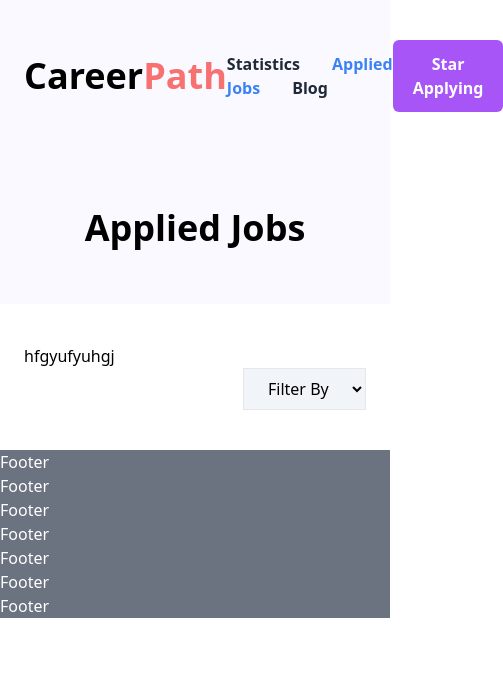
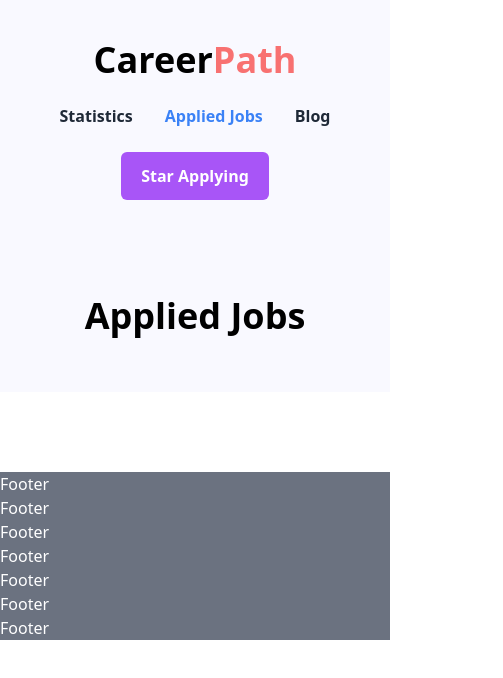
Before and after one commit to hasibahamedsakib/career-path, a React (Vite) app: page /applied-jobs in a window 390 px wide. Shown: the top 678 px of the page, 503 px wide, since content can reach past the window. Built offline with nearby package versions, Linux system fonts and the light colour scheme.

Commit message:
Filterd job funcitionlity is added

```diff
--- a/public/featuredJobs.json
+++ b/public/featuredJobs.json
@@ -8,6 +8,7 @@
             "Remote",
             "Full Time"
         ],
+        "remote_or_onsite": "Remote",
         "location": "Dhaka, Bangladesh",
         "salary": "100K - 150K",
         "description": "A Technical Database Engineer designer is responsible for designing and creating engaging and effective interfaces for software and web applications. This includes designing the layout, visual design, and interactivity of the user interface.",
@@ -26,6 +27,7 @@
             "Onsite",
             "Full Time"
         ],
+        "remote_or_onsite": "Onsite",
         "location": "Dhaka, Bangladesh",
         "salary": "120K - 150K",
         "description": "A Senior Product Designer is responsible for designing and creating engaging and effective interfaces for software and web applications. This includes designing the layout, visual design, and interactivity of the user interface.",
@@ -44,6 +46,7 @@
             "Onsite",
             "Full Time"
         ],
+        "remote_or_onsite": "Onsite",
         "location": "Dublin",
         "salary": "140K - 160K",
         "description": "A Software Engineer is responsible for designing and creating engaging and effective interfaces for software and web applications. This includes designing the layout, visual design, and interactivity of the user interface.",
@@ -62,6 +65,7 @@
             "Remote",
             "Full Time"
         ],
+        "remote_or_onsite": "Remote",
         "location": "Ireland",
         "salary": "140K - 160K",
         "description": "ASoftware Engineer is responsible for designing and creating engaging and effective interfaces for software and web applications. This includes designing the layout, visual design, and interactivity of the user interface.",
@@ -80,6 +84,7 @@
             "Onsite",
             "Full Time"
         ],
+        "remote_or_onsite": "Onsite",
         "location": "USA",
         "salary": "100K - 120K",
         "description": "A Backend Engineer is responsible for designing and creating engaging and effective interfaces for software and web applications. This includes designing the layout, visual design, and interactivity of the user interface.",
@@ -98,6 +103,7 @@
             "Remote",
             "Full Time"
         ],
+        "remote_or_onsite": "Remote",
         "location": "Dhaka, Bangladesh",
         "salary": "130K - 150K",
         "description": "A Frontend Developer is responsible for designing and creating engaging and effective interfaces for software and web applications. This includes designing the layout, visual design, and interactivity of the user interface.",
--- a/src/Components/AppliedJobs/AppliedJobs.jsx
+++ /dev/null
@@ -1,80 +0,0 @@
-import React, { useEffect, useState } from "react";
-import { getShoppingCart } from "../../utilities/fakedb";
-import ShowJobs from "./ShowJobs";
-
-const AppliedJobs = () => {
-  const [totalJobs, setTotalJobs] = useState([]);
-  const [select, setSelect] = useState("");
-  const [filterJob, setFilterJobs] = useState([]);
-  const [newFilter, setNewFilter] = useState([]);
-
-  useEffect(() => {
-    fetch("featuredJobs.json")
-      .then((res) => res.json())
-      .then((jobs) => {
-        let allJobs = [];
-        const storeJobs = getShoppingCart();
-        for (const id in storeJobs) {
-          const job = jobs.find((pd) => pd.id === +id);
-          if (job) {
-            allJobs.push(job);
-          }
-          setTotalJobs(allJobs);
-          setFilterJobs(allJobs);
-        }
-      });
-
-    // const filteredJobs = (mapJobs) => {
-    //   const { jobType } = mapJobs;
-    //   let myJob = [];
-    //   if (jobType[0] == select) {
-    //     let newJob = totalJobs.filter((job) => job.id == mapJobs.id);
-    //     // myJob.push(newJob[0]);
-    //     console.log(newJob);
-    //   }
-    // };
-  }, []);
-
-  const filteredJobs = (mapJobs) => {
-    // console.log(mapJobs);
-    const { jobType } = mapJobs;
-
-    if (jobType[0] == select) {
-      let newJob = totalJobs.filter((job) => job.jobType == jobType);
-      const newObj = newJob[0];
-      // ary.push(newJob);
-      useEffect(() => {
-        setNewFilter(Array(newObj));
-      }, []);
-    }
-  };
-  console.log(newFilter);
-
-  return (
-    <div>
-      <h1 className="text-center text-4xl bg-[#f9f9ff] p-14  font-bold ">
-        Applied Jobs
-      </h1>
-      <div className="container">
-        <span className="bg-[url('./src/assets/All Images/Vector-1.png')]">
-          hfgyufyuhgj
-        </span>
-        <div className="text-right">
-          <select
-            onChange={(e) => setSelect(e.target.value)}
-            className="border px-5 py-2 bg-slate-100 outline-none"
-          >
-            <option>Filter By </option>
-            <option value="Remote">Remote</option>
-            <option value="Onsite">Onsite</option>
-          </select>
-        </div>
-        {filterJob &&
-          filterJob?.map((job, indx) => <ShowJobs key={indx} jobs={job} />)}
-        {filterJob && filterJob?.map((job, indx) => filteredJobs(job))}
-      </div>
-    </div>
-  );
-};
-
-export default AppliedJobs;
--- a/src/Components/FilteredJobs/FilteredJobs.jsx
+++ b/src/Components/FilteredJobs/FilteredJobs.jsx
@@ -4,24 +4,8 @@ import ShowJobs from "../AppliedJobs/ShowJobs";
 
 const AppliedJobs = () => {
   const [totalJobs, setTotalJobs] = useState([]);
-  const [getJob, setGetJob] = useState([]);
-  const [select, setSelect] = useState("");
-  const [filterJob, setFilterJobs] = useState([]);
+
   const storeJobs = getShoppingCart();
-
-  // let myJob = [];
-  // const filteredJobs = (mapJobs) => {
-  //   const { jobType } = mapJobs;
-
-  //   if (jobType[0] == select) {
-  //     let newJob = allJobs.filter((job) => job.jobType[0] === jobType[0]);
-
-  //     if (newJob) {
-
-  //       // myJob.push(newJob);
-  //     }
-  //   }
-  // };
 
   useEffect(() => {
     fetch("/featuredJobs.json")
@@ -37,16 +21,15 @@ const AppliedJobs = () => {
     }
   }
 
-  let fJob = getJob.filter((job) => job.jobType[0] === select);
-  useEffect(() => {
-    if (allJobs) {
-      setGetJob(allJobs);
-    }
-    if (fJob) {
-      setFilterJobs([...filterJob, fJob]);
-    }
-  }, [totalJobs, select]);
-  console.log(filterJob);
+  //set filter onsite or Remote step-1
+  const [selectedFilter, setSelectedFilter] = useState("");
+  function handleFilterChange(event) {
+    setSelectedFilter(event.target.value);
+  }
+
+  const filteredJobs = selectedFilter
+    ? allJobs.filter((job) => job.remote_or_onsite === selectedFilter)
+    : allJobs;
 
   return (
     <div>
@@ -55,17 +38,27 @@ const AppliedJobs = () => {
       </h1>
       <div className="container">
         <div className="text-right">
-          <select
-            onChange={(e) => setSelect(e.target.value)}
-            className="border px-5 py-2 bg-slate-100 outline-none"
-          >
-            <option>Filter By </option>
-            <option value="Remote">Remote</option>
-            <option value="Onsite">Onsite</option>
-          </select>
+          {allJobs.length > 0 ? (
+            <div className="flex justify-end">
+              <select
+                className="select select-primary  max-w-xs bg-slate-100 outline-none py-3 px-5 rounded-md"
+                onChange={handleFilterChange}
+                value={selectedFilter}
+              >
+                <option disabled value="">
+                  Filter
+                </option>
+                <option value="Onsite">Onsite</option>
+                <option value="Remote">Remote</option>
+              </select>
+            </div>
+          ) : (
+            ""
+          )}
         </div>
-        {getJob &&
-          getJob?.map((job, indx) => <ShowJobs key={indx} jobs={job} />)}
+        {filteredJobs.map((job) => (
+          <ShowJobs key={job.id} jobs={job} />
+        ))}
       </div>
     </div>
   );
--- a/src/Components/FilteredJobs/NewData.jsx
+++ /dev/null
@@ -1,21 +0,0 @@
-import React from "react";
-
-const NewData = ({ data }) => {
-  console.log(data);
-  return (
-    <div>
-      <div>
-        <h1 className="text-center text-4xl bg-[#f9f9ff] p-14  font-bold ">
-          Applied Jobs
-        </h1>
-        <div className="container">
-          {/* {data?.map((job, indx) => (
-            <ShowJobs key={indx} jobs={job} />
-          ))} */}
-        </div>
-      </div>
-    </div>
-  );
-};
-
-export default NewData;
--- a/src/Components/Header/Header.jsx
+++ b/src/Components/Header/Header.jsx
@@ -3,20 +3,20 @@ import headerImg from "../../assets/All Images/Header.png";
 const Header = () => {
   return (
     <div className="bg-[#f9f9ff]">
-      <div className="container flex justify-between items-center">
+      <div className="container flex justify-between items-center flex-col md:flex-row">
         <div>
-          <h1 className="text-7xl font-semibold w-[570px] leading-[90px]">
+          <h1 className="md:text-7xl text-4xl font-semibold md:w-[570px] sm:w-full md:leading-[90px]">
             One Step <br /> Closer To Your <br />
             <span className="text-purple-400">Dream Job</span>
           </h1>
-          <p className="text-slate-600 w-[500px] my-6 font-semibold">
+          <p className="text-slate-600 md:w-[500px] my-6 font-semibold">
             Explore thousands of job opportunities with all the information you
             need. Its your future. Come find it. Manage all your job application
             from start to finish.
           </p>
           <button className="btn-purple">Get Started</button>
         </div>
-        <div>
+        <div className="sm:w-full">
           <img src={headerImg} alt="" className="" />
         </div>
       </div>
--- a/src/Components/JobCategory/JobCategory.jsx
+++ b/src/Components/JobCategory/JobCategory.jsx
@@ -18,7 +18,7 @@ const JobCategory = () => {
           need. Its your future
         </p>
       </div>
-      <div className="flex justify-around items-center">
+      <div className=" grid grid-cols-1 md:grid-cols-4 gap-5">
         {jobCategory.map((job) => (
           <SingleCategory key={job.jobs} jobs={job} />
         ))}
--- a/src/Components/Navbar/Navbar.jsx
+++ b/src/Components/Navbar/Navbar.jsx
@@ -4,7 +4,7 @@ import { Link, NavLink } from "react-router-dom";
 const Navbar = () => {
   return (
     <div className="bg-[#f9f9ff]">
-      <nav className="flex justify-between items-center container sticky top-0">
+      <nav className="flex justify-between items-center container sticky top-0 flex-col md:flex-row gap-y-6 md:gap-y-0">
         <Link to="/">
           <h1 className="text-4xl font-semibold text-black">
             Career<span className="text-red-400">Path</span>
--- a/src/main.jsx
+++ b/src/main.jsx
@@ -4,8 +4,8 @@ import "./index.css";
 
 import { createBrowserRouter, RouterProvider } from "react-router-dom";
 import App from "./App";
-import AppliedJobs from "./Components/AppliedJobs/AppliedJobs";
 import Blog from "./Components/Blog/Blog";
+import FilteredJobs from "./Components/FilteredJobs/FilteredJobs";
 import Home from "./Components/Home/Home";
 import JobDetails from "./Components/JobDetails/JobDetails";
 import Statistics from "./Components/Statistics/Statistics";
@@ -33,8 +33,8 @@ const router = createBrowserRouter([
       },
       {
         path: "applied-jobs",
-        element: <AppliedJobs />,
-        // element: <FilteredJobs />,
+
+        element: <FilteredJobs />,
       },
       {
         path: "blog",
```
Also changed, not shown: 1 other file (tests, documents, lock files or other folders).
